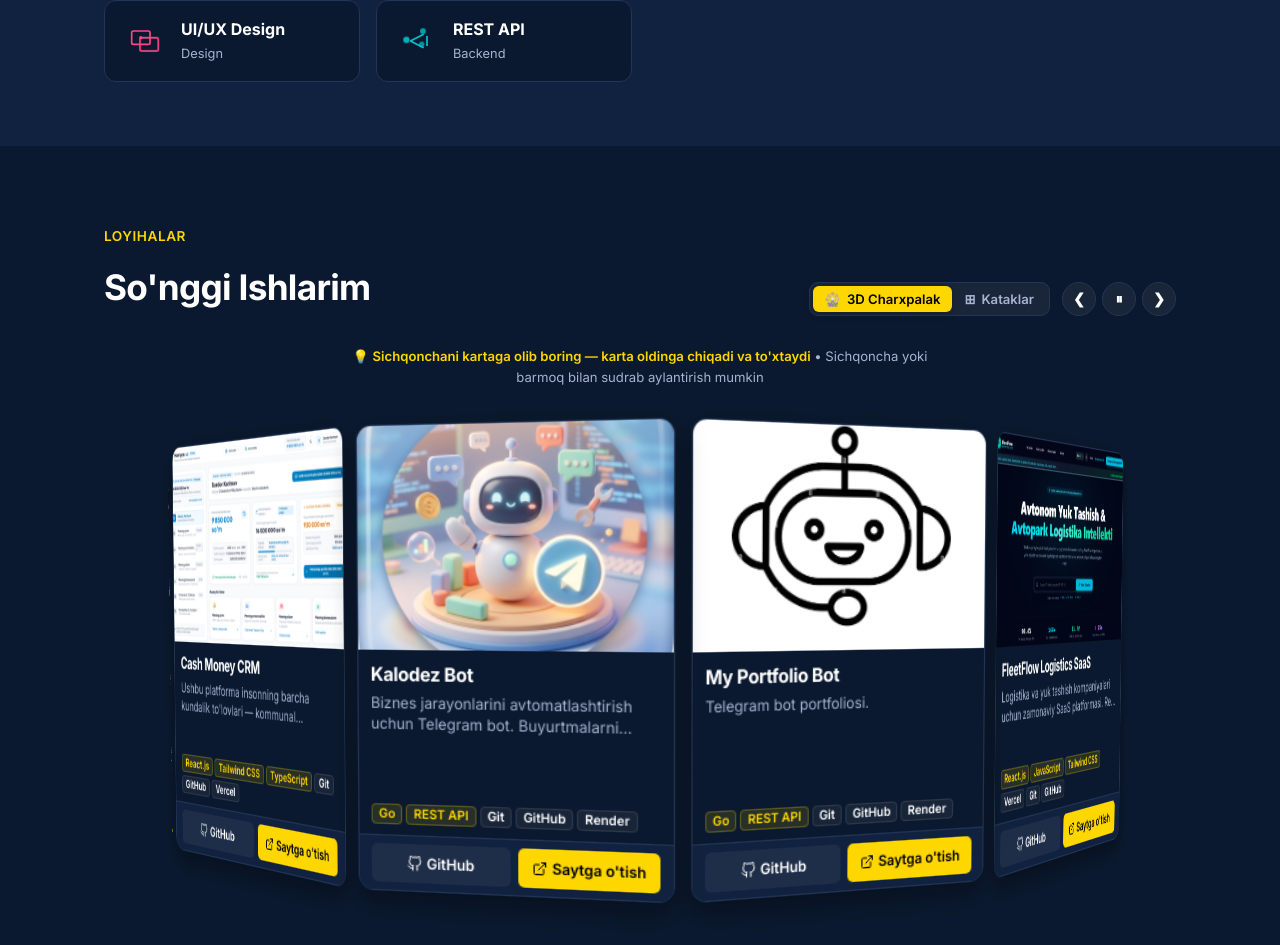
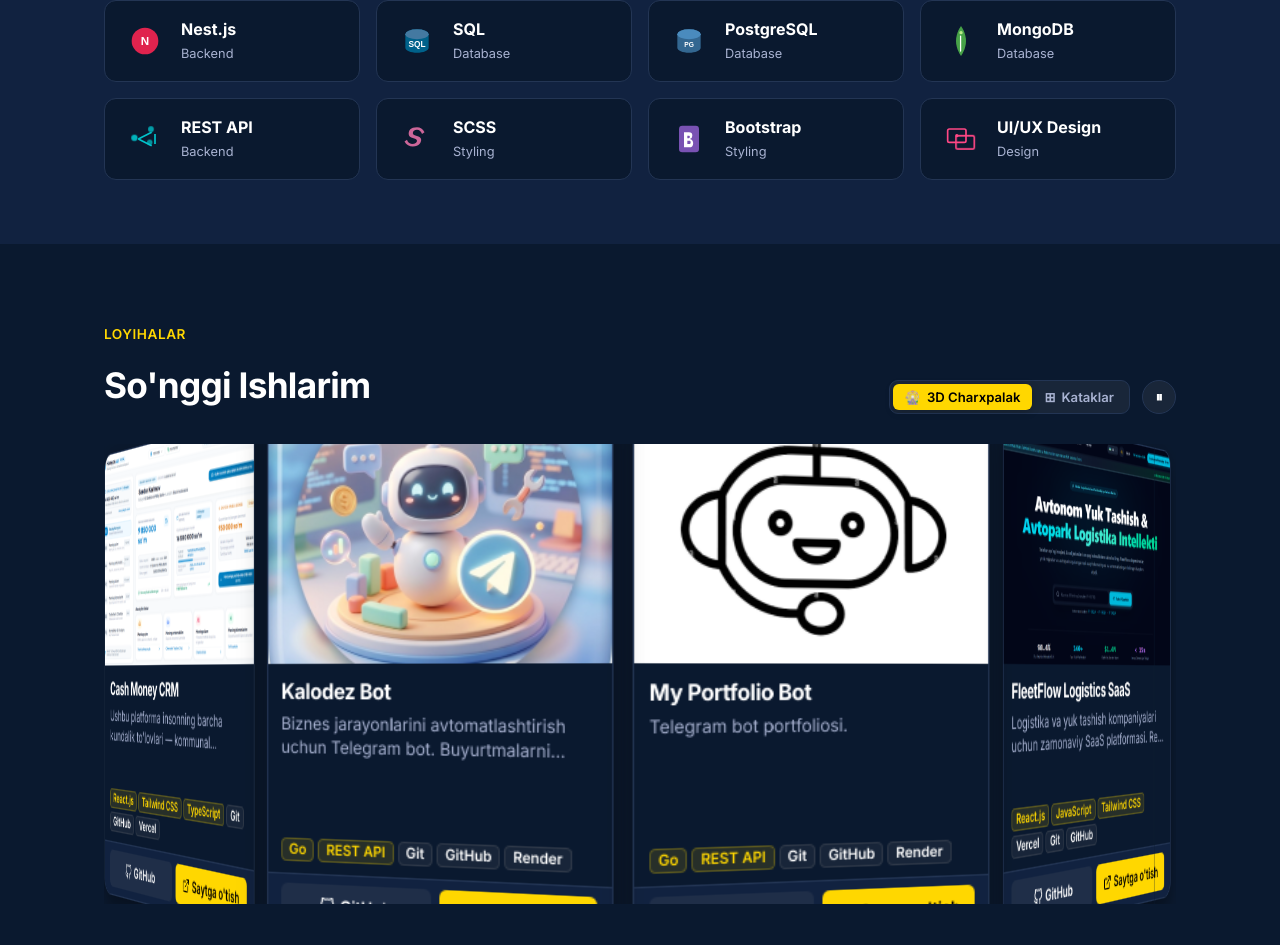
Before and after one commit to akbarovhaydarali886-star/my-portofolio, a React (Vite) app: page / in a window 1280 px wide. Shown: the part 1644-2589 px from the top of the page. Built offline with nearby package versions, Linux system fonts and the light colour scheme.

Commit message:
feat: add Node.js/Express/Nest/SQL/PostgreSQL/MongoDB to tech stack, fix carousel to spin in place without drag interaction

```diff
--- a/src/components/Projects.jsx
+++ b/src/components/Projects.jsx
@@ -1,4 +1,4 @@
-import { useState, useRef } from 'react'
+import { useState } from 'react'
 import { useLanguage } from '../context/LanguageContext'
 import { projects } from '../data/projects.js'
 import ProjectCard from './ProjectCard.jsx'
@@ -7,53 +7,10 @@ import Reveal from './Reveal.jsx'
 export default function Projects() {
   const { t } = useLanguage();
   const [viewMode, setViewMode] = useState('3d'); // '3d' or 'grid'
-  const [rotationOffset, setRotationOffset] = useState(0);
   const [isPaused, setIsPaused] = useState(false);
-  const dragRef = useRef({ isDown: false, startX: 0, startOffset: 0, moved: false });
 
   const total = projects.length;
   const angleStep = 360 / total;
-
-  const handlePrev = () => {
-    setRotationOffset((prev) => prev + angleStep);
-  };
-
-  const handleNext = () => {
-    setRotationOffset((prev) => prev - angleStep);
-  };
-
-  const handleMouseDown = (e) => {
-    if (e.target.closest('a') || e.target.closest('button')) return;
-    dragRef.current = { isDown: true, startX: e.clientX, startOffset: rotationOffset, moved: false };
-    setIsPaused(true);
-  };
-
-  const handleMouseMove = (e) => {
-    if (!dragRef.current.isDown) return;
-    const delta = e.clientX - dragRef.current.startX;
-    if (Math.abs(delta) > 5) dragRef.current.moved = true;
-    setRotationOffset(dragRef.current.startOffset + delta * 0.35);
-  };
-
-  const handleMouseUp = () => {
-    dragRef.current.isDown = false;
-  };
-
-  const handleTouchStart = (e) => {
-    if (e.target.closest('a') || e.target.closest('button')) return;
-    dragRef.current = { isDown: true, startX: e.touches[0].clientX, startOffset: rotationOffset, moved: false };
-    setIsPaused(true);
-  };
-
-  const handleTouchMove = (e) => {
-    if (!dragRef.current.isDown) return;
-    const delta = e.touches[0].clientX - dragRef.current.startX;
-    setRotationOffset(dragRef.current.startOffset + delta * 0.4);
-  };
-
-  const handleTouchEnd = () => {
-    dragRef.current.isDown = false;
-  };
 
   return (
     <section id="projects" className="projects">
@@ -88,30 +45,12 @@ export default function Projects() {
               <div className="carousel-nav-buttons">
                 <button
                   type="button"
-                  className="carousel-nav-btn"
-                  onClick={handlePrev}
-                  aria-label="Oldingisi"
-                  title="Oldingisi"
-                >
-                  ❮
-                </button>
-                <button
-                  type="button"
                   className={`carousel-nav-btn pause-btn ${isPaused ? 'paused' : ''}`}
                   onClick={() => setIsPaused((p) => !p)}
                   aria-label={isPaused ? "Aylantirish" : "To'xtatish"}
                   title={isPaused ? "Aylantirish" : "To'xtatish"}
                 >
                   {isPaused ? '▶' : '⏸'}
-                </button>
-                <button
-                  type="button"
-                  className="carousel-nav-btn"
-                  onClick={handleNext}
-                  aria-label="Keyingisi"
-                  title="Keyingisi"
-                >
-                  ❯
                 </button>
               </div>
             )}
@@ -126,27 +65,7 @@ export default function Projects() {
           </Reveal>
         ) : viewMode === '3d' ? (
           <div className="carousel-viewport-wrapper">
-            <p className="carousel-hint">
-              💡 <span>Sichqonchani kartaga olib boring — karta oldinga chiqadi va to'xtaydi</span> • Sichqoncha yoki barmoq bilan sudrab aylantirish mumkin
-            </p>
-
-            <div
-              className="carousel-stage"
-              onMouseDown={handleMouseDown}
-              onMouseMove={handleMouseMove}
-              onMouseUp={handleMouseUp}
-              onMouseLeave={() => {
-                handleMouseUp();
-                setIsPaused(false);
-              }}
-              onTouchStart={handleTouchStart}
-              onTouchMove={handleTouchMove}
-              onTouchEnd={handleTouchEnd}
-            >
-              <div
-                className="carousel-rotator"
-                style={{ transform: `rotateY(${rotationOffset}deg)` }}
-              >
+            <div className="carousel-stage">
               <div className={`carousel-track ${isPaused ? 'is-paused' : ''}`}>
                 {projects.map((p, i) => (
                   <div
@@ -157,7 +76,6 @@ export default function Projects() {
                     <ProjectCard project={p} />
                   </div>
                 ))}
-                </div>
               </div>
             </div>
           </div>
@@ -255,19 +173,8 @@ export default function Projects() {
           border-color: var(--accent);
           transform: scale(1.08);
         }
-        .carousel-hint {
-          text-align: center;
-          color: var(--ink-soft);
-          font-size: 0.82rem;
-          margin: 0 auto 20px;
-          max-width: 620px;
-        }
-        .carousel-hint span {
-          color: var(--accent);
-          font-weight: 600;
-        }
 
-        /* 3D Carousel Stage with compact dimensions */
+        /* 3D Carousel Stage */
         :root {
           --card-w: 250px;
           --card-h: 360px;
@@ -287,36 +194,24 @@ export default function Projects() {
           display: flex;
           justify-content: center;
           align-items: center;
-          cursor: grab;
-          user-select: none;
+          overflow: hidden;
         }
-        .carousel-stage:active {
-          cursor: grabbing;
+        @keyframes spinCharxpalak {
+          0% {
+            transform: rotateY(0deg);
           }
-        .carousel-rotator {
+          100% {
+            transform: rotateY(360deg);
+          }
+        }
+        .carousel-track {
           width: var(--card-w);
           height: var(--card-h);
           position: relative;
           transform-style: preserve-3d;
-          transition: transform 0.3s cubic-bezier(0.165, 0.84, 0.44, 1);
+          animation: spinCharxpalak 50s linear infinite;
         }
-        @keyframes spinCharxpalak {
-          0% {
-            transform: translateZ(-140px) rotateX(-2deg) rotateY(0deg);
-          }
-          100% {
-            transform: translateZ(-140px) rotateX(-2deg) rotateY(360deg);
-          }
-        }
-        .carousel-track {
-          width: 100%;
-          height: 100%;
-          position: absolute;
-          transform-style: preserve-3d;
-          animation: spinCharxpalak 45s linear infinite;
-        }
-        .carousel-track.is-paused,
-        .carousel-track:hover {
+        .carousel-track.is-paused {
           animation-play-state: paused;
         }
         .carousel-slot {
@@ -329,16 +224,6 @@ export default function Projects() {
           transform-style: preserve-3d;
           backface-visibility: hidden;
           -webkit-backface-visibility: hidden;
-          transition: transform 0.45s cubic-bezier(0.175, 0.885, 0.32, 1.275), filter 0.35s ease, opacity 0.35s ease;
-        }
-        .carousel-slot:hover {
-          transform: rotateY(calc(var(--angle) * 1deg)) translateZ(calc(var(--radius) + 90px)) scale(1.08);
-          z-index: 100;
-          filter: drop-shadow(0 20px 40px rgba(0, 0, 0, 0.8));
-        }
-        .carousel-track:hover .carousel-slot:not(:hover) {
-          opacity: 0.65;
-          filter: brightness(0.82);
         }
 
         /* Grid Mode */
--- a/src/components/TechIcons.jsx
+++ b/src/components/TechIcons.jsx
@@ -147,6 +147,65 @@ export function BootstrapIcon() {
   )
 }
 
+export function NodeIcon() {
+  return (
+    <Svg className="icon-node">
+      <path d="M24 8 L38 16 V32 L24 40 L10 32 V16 Z" fill="#339933" />
+      <text x="24" y="28" fill="#FFF" fontSize="12" fontWeight="bold" fontFamily="sans-serif" textAnchor="middle">N</text>
+    </Svg>
+  )
+}
+
+export function ExpressIcon() {
+  return (
+    <Svg className="icon-express">
+      <rect x="6" y="14" width="36" height="20" rx="4" fill="#000" stroke="#888" strokeWidth="1" />
+      <text x="24" y="28" fill="#FFF" fontSize="11" fontWeight="bold" fontFamily="sans-serif" textAnchor="middle">Ex</text>
+    </Svg>
+  )
+}
+
+export function NestIcon() {
+  return (
+    <Svg className="icon-nest">
+      <circle cx="24" cy="24" r="16" fill="#E0234E" />
+      <text x="24" y="29" fill="#FFF" fontSize="14" fontWeight="bold" fontFamily="sans-serif" textAnchor="middle">N</text>
+    </Svg>
+  )
+}
+
+export function SqlIcon() {
+  return (
+    <Svg className="icon-sql">
+      <ellipse cx="24" cy="16" rx="14" ry="6" fill="#00618A" />
+      <path d="M10 16 V32 C10 35.3 16.3 38 24 38 C31.7 38 38 35.3 38 32 V16" fill="#00618A" />
+      <ellipse cx="24" cy="16" rx="14" ry="6" fill="#4479A1" />
+      <text x="24" y="31" fill="#FFF" fontSize="10" fontWeight="bold" fontFamily="sans-serif" textAnchor="middle">SQL</text>
+    </Svg>
+  )
+}
+
+export function PostgresIcon() {
+  return (
+    <Svg className="icon-postgres">
+      <ellipse cx="24" cy="16" rx="14" ry="6" fill="#336791" />
+      <path d="M10 16 V32 C10 35.3 16.3 38 24 38 C31.7 38 38 35.3 38 32 V16" fill="#336791" />
+      <ellipse cx="24" cy="16" rx="14" ry="6" fill="#4A8BBE" />
+      <text x="24" y="31" fill="#FFF" fontSize="8" fontWeight="bold" fontFamily="sans-serif" textAnchor="middle">PG</text>
+    </Svg>
+  )
+}
+
+export function MongoIcon() {
+  return (
+    <Svg className="icon-mongo">
+      <path d="M24 6 C24 6 18 14 18 24 C18 34 24 42 24 42 C24 42 30 34 30 24 C30 14 24 6 24 6 Z" fill="#47A248" />
+      <path d="M23.5 18 V36" stroke="#FFF" strokeWidth="1.5" strokeLinecap="round" />
+      <circle cx="24" cy="14" r="2" fill="#B8E986" />
+    </Svg>
+  )
+}
+
 const ICONS = {
   html: HtmlIcon,
   css: CssIcon,
@@ -158,6 +217,12 @@ const ICONS = {
   bootstrap: BootstrapIcon,
   ux: UxIcon,
   api: ApiIcon,
+  node: NodeIcon,
+  express: ExpressIcon,
+  nest: NestIcon,
+  sql: SqlIcon,
+  postgres: PostgresIcon,
+  mongo: MongoIcon,
 }
 
 export default function TechIcon({ id }) {
@@ -172,8 +237,14 @@ export const TECH_STACK = [
   { id: 'react', name: 'React.js', group: 'Framework' },
   { id: 'vue', name: 'Vue.js', group: 'Framework' },
   { id: 'next', name: 'Next.js', group: 'Framework' },
+  { id: 'node', name: 'Node.js', group: 'Backend' },
+  { id: 'express', name: 'Express.js', group: 'Backend' },
+  { id: 'nest', name: 'Nest.js', group: 'Backend' },
+  { id: 'sql', name: 'SQL', group: 'Database' },
+  { id: 'postgres', name: 'PostgreSQL', group: 'Database' },
+  { id: 'mongo', name: 'MongoDB', group: 'Database' },
+  { id: 'api', name: 'REST API', group: 'Backend' },
   { id: 'scss', name: 'SCSS', group: 'Styling' },
   { id: 'bootstrap', name: 'Bootstrap', group: 'Styling' },
   { id: 'ux', name: 'UI/UX Design', group: 'Design' },
-  { id: 'api', name: 'REST API', group: 'Backend' },
 ]
```
Lines whose indentation alone changed are shown as unchanged.
